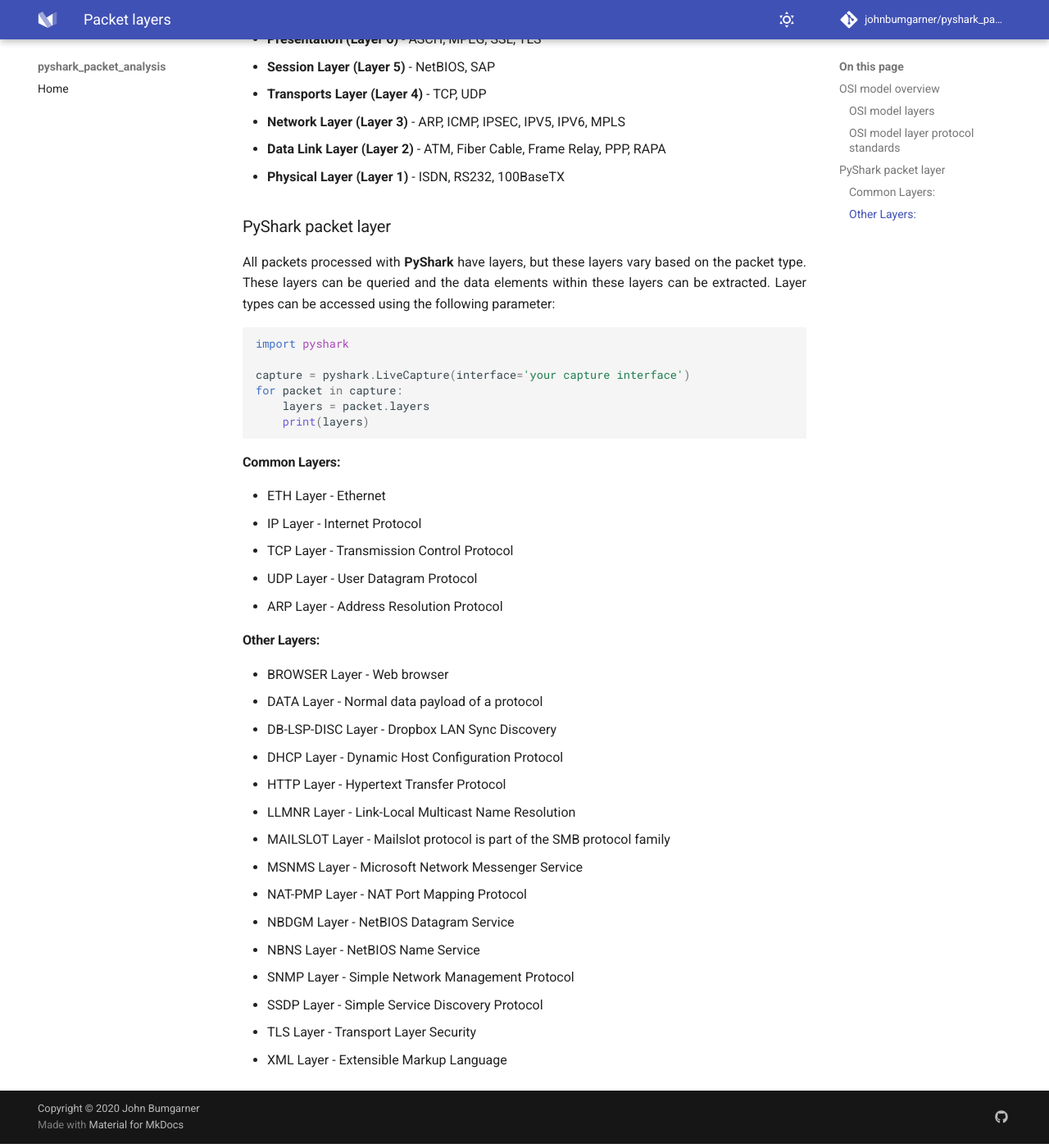
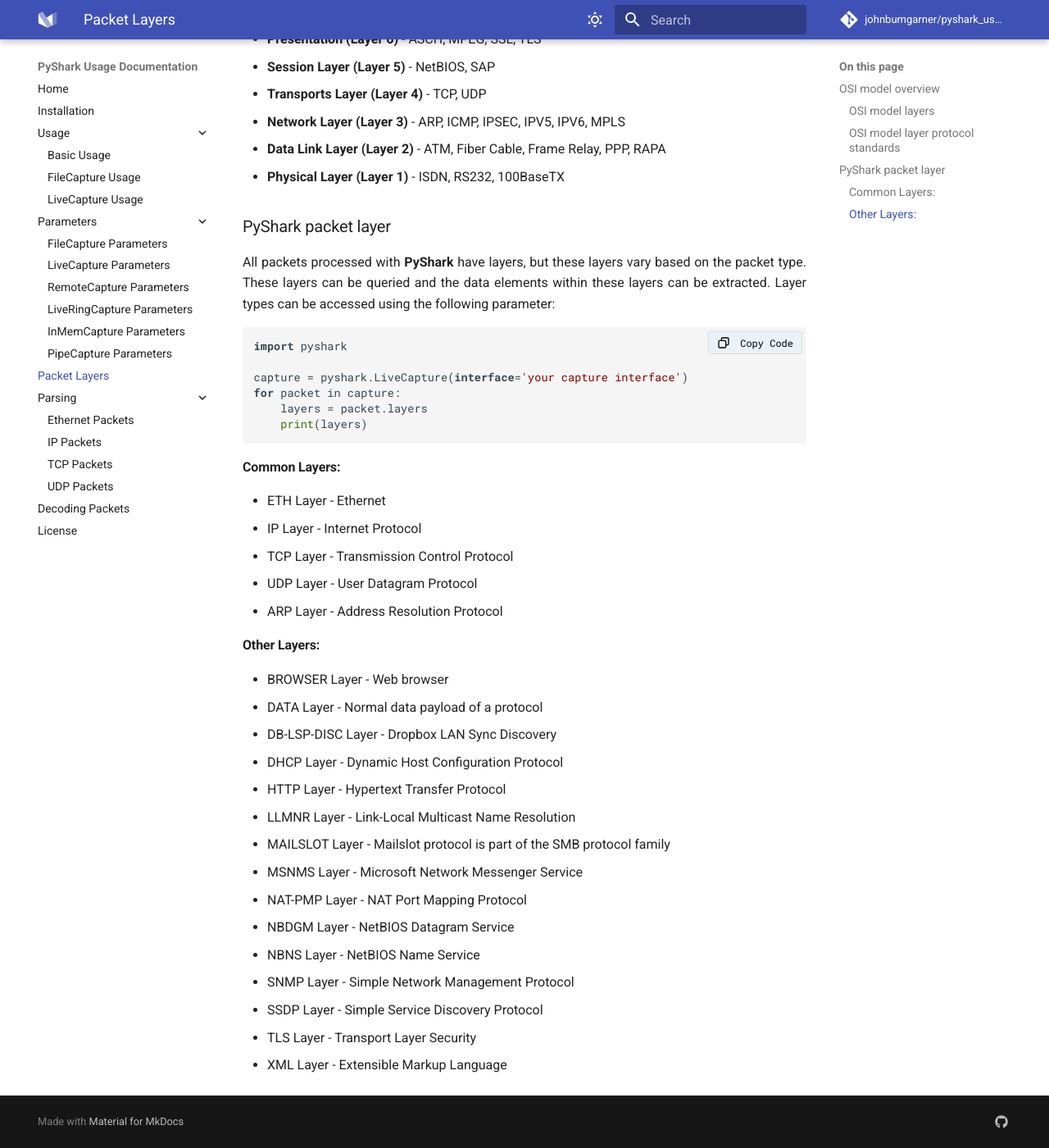
Before and after one commit to johnbumgarner/pyshark_usage_overview, an MkDocs documentation site: the page built from docs/packet_layers.md, in a window 1280 px wide and 1400 px high, scrolled down 1010 px. Shown: the whole window at 82% size. Built offline with MkDocs 1.6.1 and Material for MkDocs 9.7.7, drawn with Linux system fonts in a browser that asks for light colours; comment, search, counter and statistics services are not loaded.

Commit message:
UPDATED 06.13.2024

```diff
--- a/mkdocs.yml
+++ b/mkdocs.yml
@@ -1,37 +1,41 @@
 # Project information
-site_name: pyshark_packet_analysis
-site_url: https://github.com/johnbumgarner/pyshark_packet_analysis
+site_name: PyShark Usage Documentation
+site_url: https://github.com/johnbumgarner/pyshark_usage_overview
 site_author: John Bumgarner
-site_description: ""
+site_description: "PyShark is a Python 3 module. PyShark is a wrapper for TShark, which allowing Python packet parsing using Wireshark dissectors."
 
 # Repository
-repo_name: johnbumgarner/pyshark_packet_analysis
-repo_url: https://github.com/johnbumgarnerpyshark_packet_analysis
+repo_name: johnbumgarner/pyshark_usage_overview
+repo_url: https://github.com/johnbumgarner/pyshark_usage_overview
 edit_uri: ""
-
-# Copyright
-copyright: Copyright &copy; 2020 John Bumgarner
 
 # Navigation Tree
 nav:
     - Home: index.md
-    # - Basic Usage: basic_usage.md
-    # - Parameters: parameters.md
-    # - Output Formats: output_formats.md
-    # - Additional Features: features.md
-   #  - Language Translations: language_translation.md
-   #  - Dependencies: dependencies.md
-    # - Limitations: limitations.md
-    # - Troubleshooting: troubleshooting.md
-    # - Code of Conduct: code_of_conduct.md
-    #  - Contributing: contributing.md
-    # - License: license.md
-    #  - Release Notes: release-notes.md
-
+    - Installation: installation.md
+    - Usage:
+      - Basic Usage: capture_usage/basic_usage.md
+      - FileCapture Usage: capture_usage/file_capture_usage.md
+      - LiveCapture Usage: capture_usage/live_capture_usage.md
+    - Parameters:
+      - FileCapture Parameters: parameters/file_capture_parameters.md
+      - LiveCapture Parameters: parameters/live_capture_parameters.md
+      - RemoteCapture Parameters: parameters/remote_capture_parameters.md
+      - LiveRingCapture Parameters: parameters/livering_capture_parameters.md
+      - InMemCapture Parameters: parameters/inmem_capture_parameters.md
+      - PipeCapture Parameters: parameters/pipe_capture_parameters.md
+    - Packet Layers: packet_layers.md
+    - Parsing:
+      - Ethernet Packets: parsing/eth_packets.md
+      - IP Packets: parsing/ip_packets.md
+      - TCP Packets: parsing/tcp_packets.md
+      - UDP Packets: parsing/udp_packets.md
+    - Decoding Packets: decoding/decode_packets.md
+    - License: license.md
 
 # Configuration
 theme:
-    name: 'material'
+    name: material
     features:
         - navigation.tracking
         - navigation.expand
@@ -57,6 +61,14 @@
     favicon: assets/favicon.png
     icon:
         logo: logo
+extra_css:
+  - https://cdnjs.cloudflare.com/ajax/libs/highlight.js/11.7.0/styles/default.min.css
+  - css/custom.css
+extra_javascript:
+  - https://cdnjs.cloudflare.com/ajax/libs/highlight.js/11.7.0/highlight.js
+  - js/highlight-init.js
+  - js/custom.js
+  - js/copy-code.js
 
 
 # Extensions
@@ -78,5 +90,5 @@
       link: https://github.com/johnbumgarner
 
 # Plugins
-plugins:
-  - git-revision-date-localized
+#plugins:
+ # - git-revision-date-localized
--- a/readthedocs.yaml
+++ b/readthedocs.yaml
@@ -1,5 +1,11 @@
+# Required
 # Required
 version: 2
+
+build:
+  os: ubuntu-22.04
+  tools:
+    python: "3.9"
 
 mkdocs:
   configuration: mkdocs.yml
```
